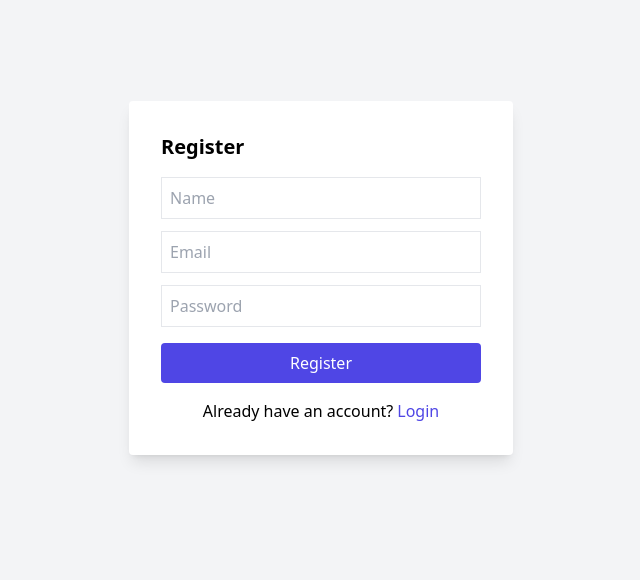
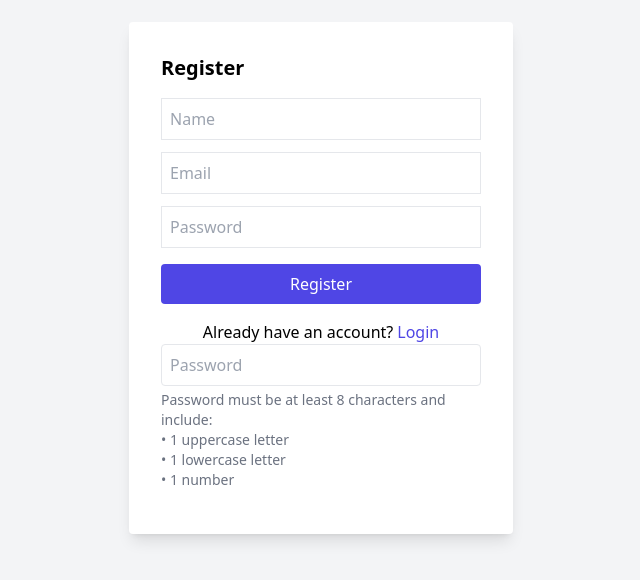
Before and after one commit to Umayadharsh/taskmanagerapp, a React (Vite) app in the folder Frontend/taskmanager-frontend/: page /register in a window 1280 px wide. Shown: the part 122-702 px from the top of the page, without its empty margins (319-959 px from the left). Built offline with nearby package versions, Linux system fonts and the light colour scheme.

Commit message:
fix file case for deployment3

```diff
--- a/Frontend/taskmanager-frontend/src/Pages/Register.jsx
+++ b/Frontend/taskmanager-frontend/src/Pages/Register.jsx
@@ -73,7 +73,22 @@ export default function Register(){
     Login
   </span>
 </p>
+<div className="mb-3">
+  <input
+    type="password"
+    placeholder="Password"
+    className="w-full p-2 border rounded"
+    value={password}
+    onChange={(e) => setPassword(e.target.value)}
+  />
 
+  <p className="text-sm text-gray-500 mt-1">
+    Password must be at least 8 characters and include:
+    <br />• 1 uppercase letter
+    <br />• 1 lowercase letter
+    <br />• 1 number
+  </p>
+</div>
       </form>
 
     </div>
```
Also changed, not shown: 1 other file (tests, documents, lock files or other folders).
